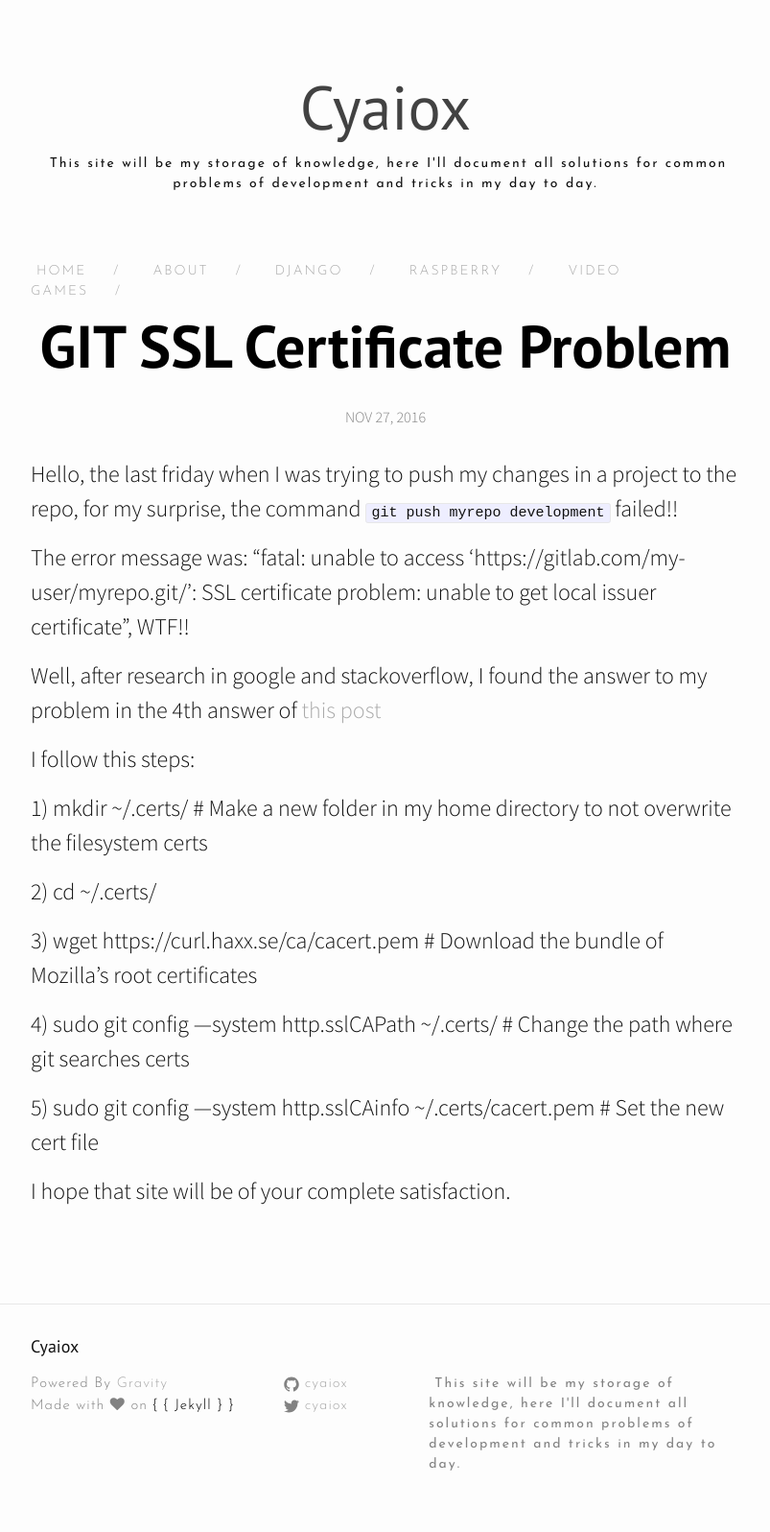
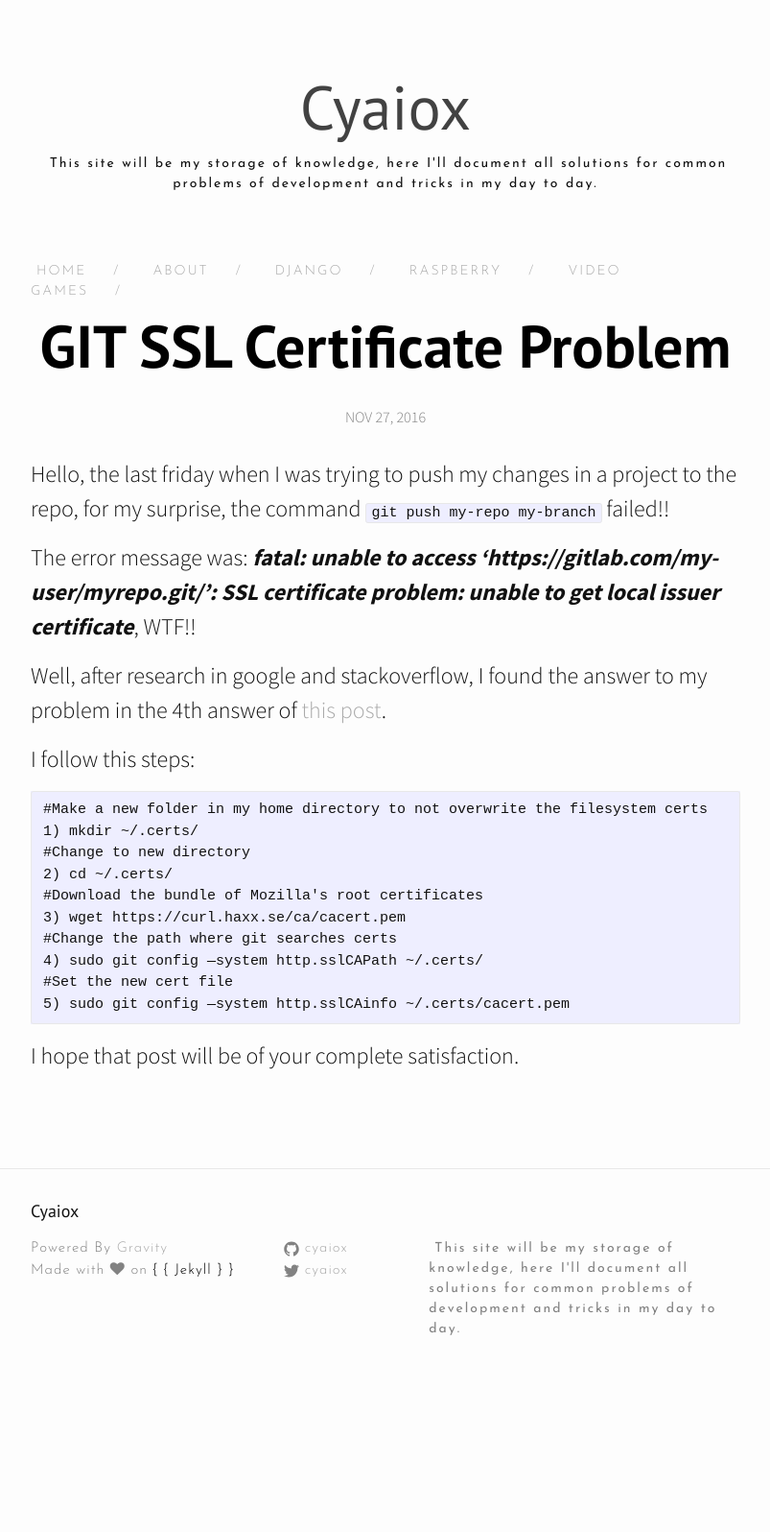
Before and after one commit to cyaiox/cyaiox.github.io, a Jekyll site: the page built from _posts/2016-11-27-git-ssl-certificate-problem.markdown, in a window 1280 px wide. Shown: the whole page at 96% size, without its empty margins (238-1041 px from the left). Built offline with Jekyll 4.4.1, drawn with Linux system fonts in a browser that asks for light colours; nearby versions of some CDN libraries; after the commit the page ends 1455 px from its top, so only the background shows below that.

Commit message:
Add git ssl certificate problem solution post

```diff
--- a/_posts/2016-11-27-git-ssl-certificate-problem.markdown
+++ b/_posts/2016-11-27-git-ssl-certificate-problem.markdown
@@ -6,23 +6,23 @@ tag: news
 ---
 
 Hello, the last friday when I was trying to push my changes in a project to the repo,
-for my surprise, the command `git push myrepo development` failed!!
+for my surprise, the command `git push my-repo my-branch` failed!!
 
-The error message was: "fatal: unable to access 'https://gitlab.com/my-user/myrepo.git/': SSL certificate problem: unable to get local issuer certificate", WTF!!
+The error message was: <b><i>fatal: unable to access 'https://gitlab.com/my-user/myrepo.git/': SSL certificate problem: unable to get local issuer certificate</i></b>, WTF!!
 
-Well, after research in google and stackoverflow, I found the answer to my problem in the 4th answer of <a href="http://stackoverflow.com/questions/3777075/ssl-certificate-rejected-trying-to-access-github-over-https-behind-firewall">
-this post</a>
+Well, after research in google and stackoverflow, I found the answer to my problem in the 4th answer of [this post](http://stackoverflow.com/questions/3777075/ssl-certificate-rejected-trying-to-access-github-over-https-behind-firewall).
 
 I follow this steps:
 
-1) mkdir ~/.certs/ # Make a new folder in my home directory to not overwrite the filesystem certs
+    #Make a new folder in my home directory to not overwrite the filesystem certs
+    1) mkdir ~/.certs/
+    #Change to new directory
+    2) cd ~/.certs/
+    #Download the bundle of Mozilla's root certificates
+    3) wget https://curl.haxx.se/ca/cacert.pem
+    #Change the path where git searches certs
+    4) sudo git config —system http.sslCAPath ~/.certs/
+    #Set the new cert file
+    5) sudo git config —system http.sslCAinfo ~/.certs/cacert.pem
 
-2) cd ~/.certs/
-
-3) wget https://curl.haxx.se/ca/cacert.pem # Download the bundle of Mozilla's root certificates
-
-4) sudo git config —system http.sslCAPath ~/.certs/ # Change the path where git searches certs
-
-5) sudo git config —system http.sslCAinfo ~/.certs/cacert.pem # Set the new cert file
-
-I hope that site will be of your complete satisfaction.
+I hope that post will be of your complete satisfaction.
```
